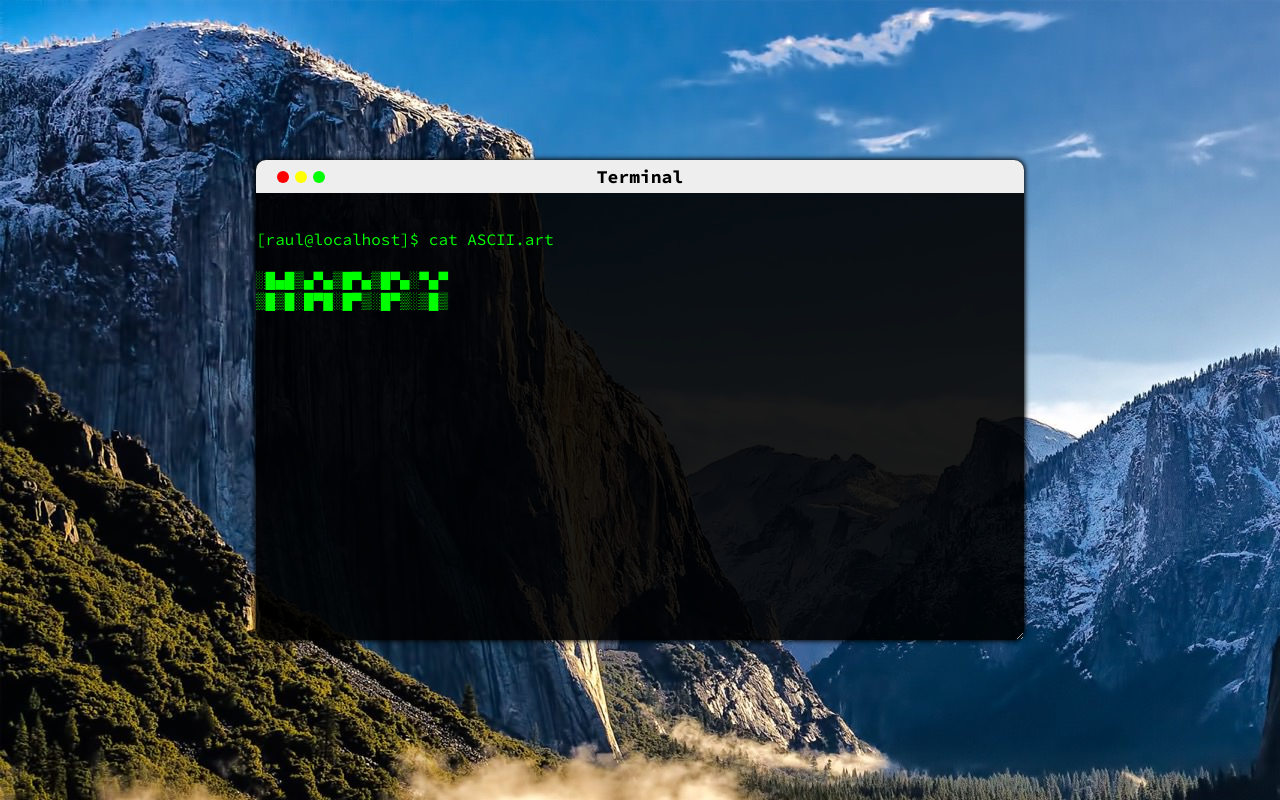
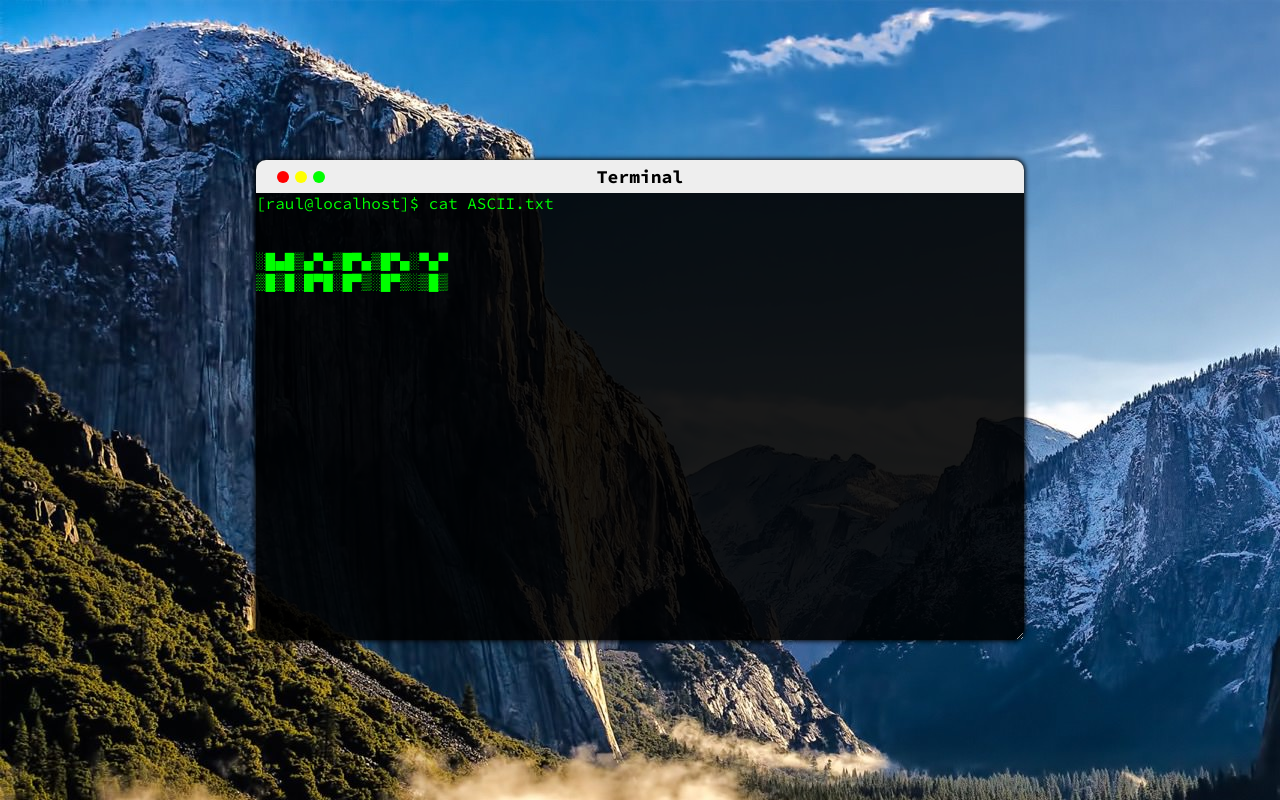
Before and after one commit to raulpy271/portfolioInTerminal, a React (Create React App) app: page / in a window 1280 px wide. Built offline with nearby package versions, Linux system fonts and the light colour scheme.

Commit message:
adding initial structure of the TerminalOutput component. This component encapsulate all the elements which will shown in the terminal

```diff
--- a/src/TerminalOutput/TerminalOutput.css
+++ b/src/TerminalOutput/TerminalOutput.css
@@ -1,3 +1,8 @@
+.promptDiv, #promptText {
+  display: inline;
+}
+
+
 #outputText {
   white-space : break-spaces;
 }
--- a/src/TerminalOutput/TerminalOutput.js
+++ b/src/TerminalOutput/TerminalOutput.js
@@ -1,21 +1,56 @@
+import React from 'react'
+import TextTyped from '../TextTyped/TextTyped.js'
 import './TerminalOutput.css'
 
 
-function TerminalOutput(props) {
-  let text = `
-[raul@localhost]$ cat ASCII.art
+class TerminalOutput extends React.Component {
+  constructor(props) {
+    super(props)
+    this.state = {
+      timeToWaitTheCommadIsTyped : 2000,
+      promptString   : "[raul@localhost]$ ",
+      sectionName    : "ASCII",
+      sectionContent : ""
+    }
+  }
 
+
+  updateSection = (sectionName, sectionContent) => {
+    this.setState({
+      sectionName : sectionName,
+      sectionContent : sectionContent
+    })
+  }
+
+
+  componentDidMount = () => {
+    let timeToWaitAfterTheCommandIsTyped = 200
+    let sectionContent = `
 ░█▄█▒▄▀▄▒█▀▄▒█▀▄░▀▄▀
 ▒█▒█░█▀█░█▀▒░█▀▒░▒█▒
 `
-  if (props.text) {
-    text = props.text
+    setTimeout(
+      this.updateSection,
+      this.state.timeToWaitTheCommadIsTyped + timeToWaitAfterTheCommandIsTyped,
+      this.state.sectionName,
+      sectionContent
+    )
   }
-  return (
-    <div className="outputDiv">
-    <p id="outputText"> {text} </p>
-    </div>
-  )
+
+
+  render() {
+    return (
+      <div className="outputDiv">
+        <div className="promptDiv">
+          <p id="promptText">{this.state.promptString}</p>
+          <TextTyped totalTime={this.state.timeToWaitTheCommadIsTyped}>
+            {"cat " + this.state.sectionName + ".txt"}
+          </TextTyped>
+        </div>
+        <p id="outputText">{this.state.sectionContent}</p>
+      </div>
+    )
+  }
 }
 
 
```
